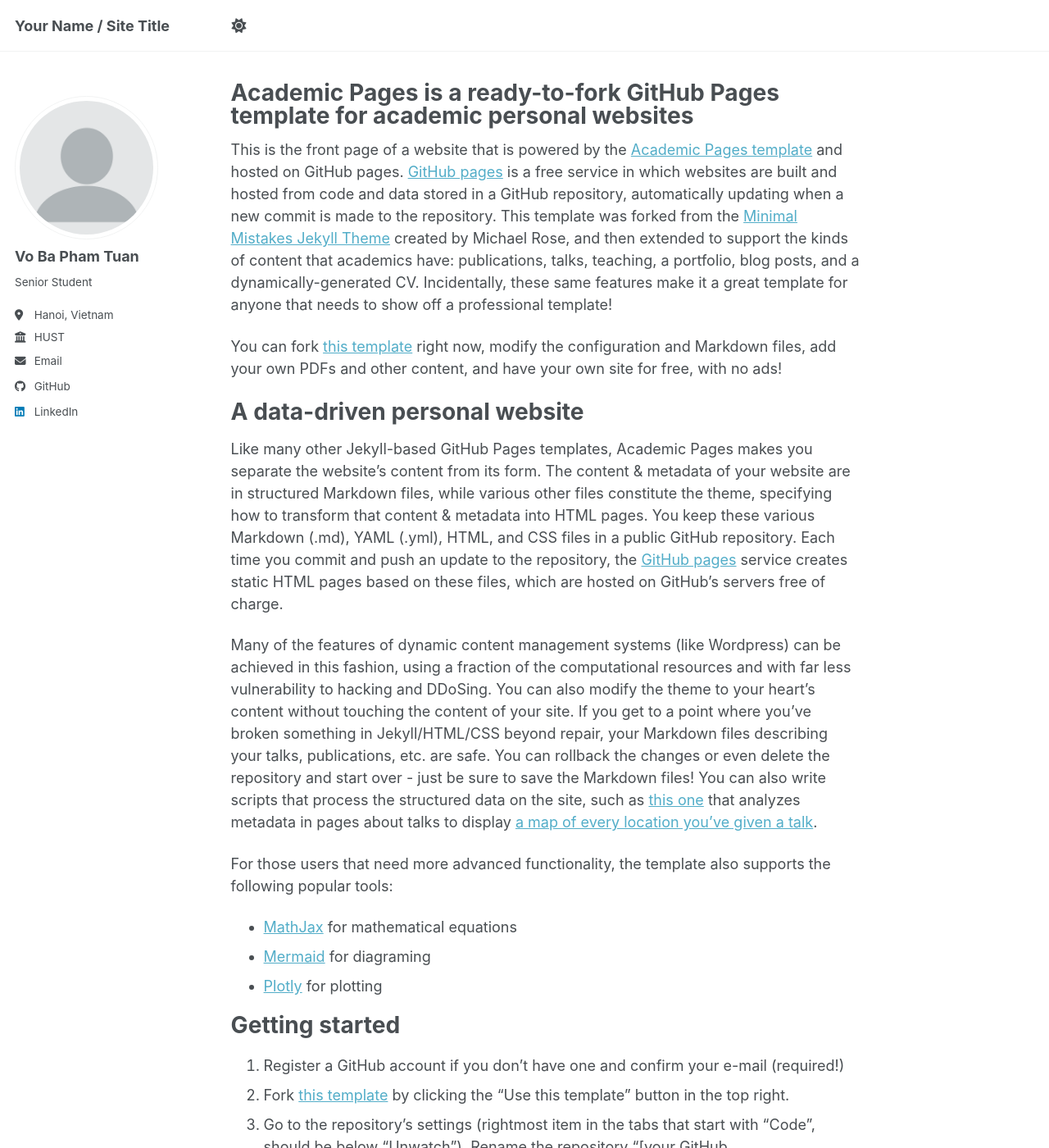
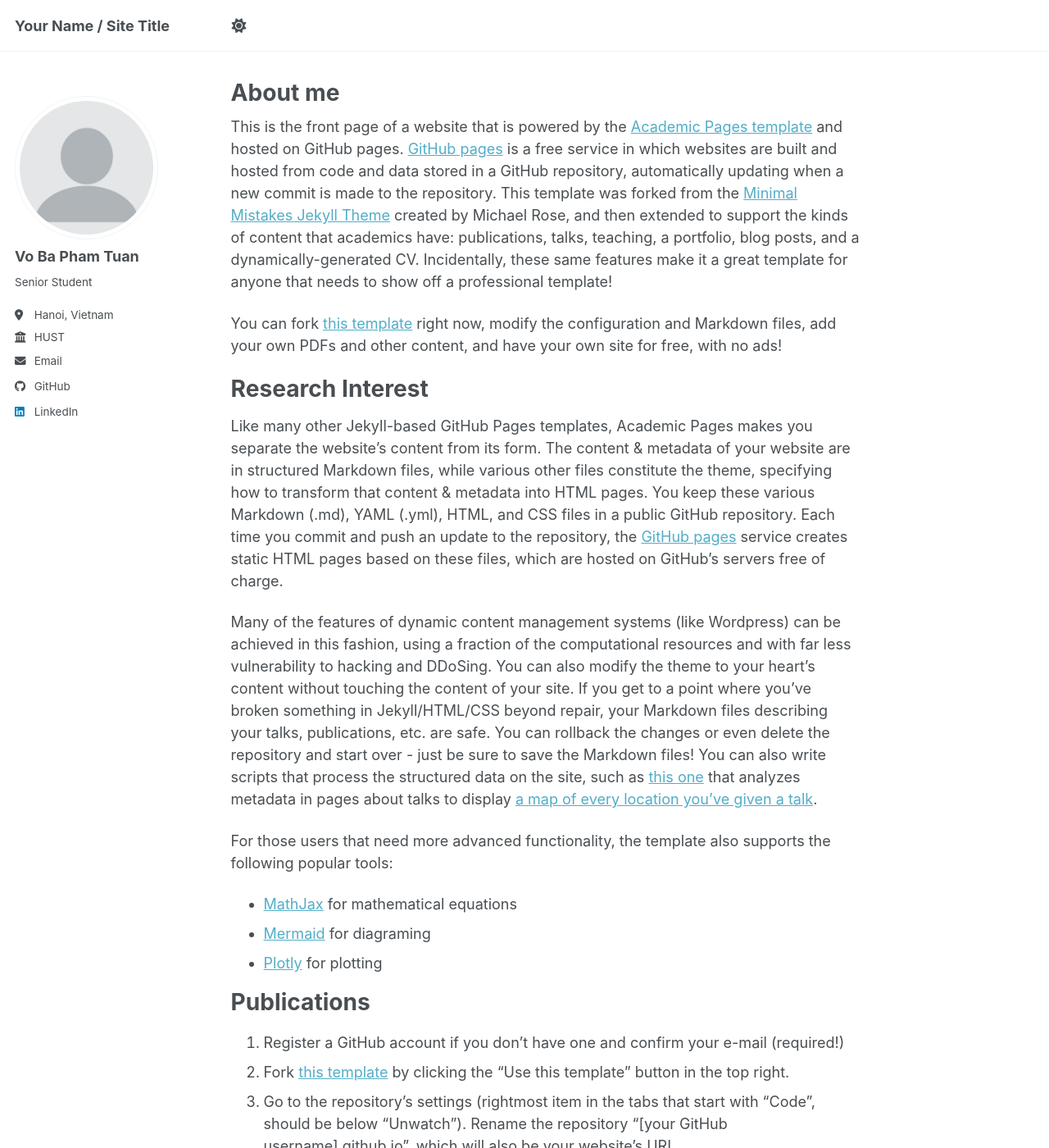
Before and after one commit to TuanVoBaPham/vbpt.github.io, a Jekyll site: the page built from _pages/about.md, in a window 1280 px wide and 1400 px high. Shown: the whole window at 82% size. Built offline with Jekyll 4.4.1, drawn with Linux system fonts in a browser that asks for light colours; a script bundle is joined from its source files by our own code; library files that are not in the unit come from our copies.

Commit message:
Update about.md

```diff
--- a/_pages/about.md
+++ b/_pages/about.md
@@ -1,6 +1,6 @@
 ---
 permalink: /
-title: "Academic Pages is a ready-to-fork GitHub Pages template for academic personal websites"
+title: "About me"
 author_profile: true
 redirect_from:
   - /about/
@@ -11,7 +11,7 @@ This is the front page of a website that is powered by the [Academic Pages templ
 
  You can fork [this template](https://github.com/academicpages/academicpages.github.io) right now, modify the configuration and Markdown files, add your own PDFs and other content, and have your own site for free, with no ads!
 
-A data-driven personal website
+Research Interest
 ======
 Like many other Jekyll-based GitHub Pages templates, Academic Pages makes you separate the website's content from its form. The content & metadata of your website are in structured Markdown files, while various other files constitute the theme, specifying how to transform that content & metadata into HTML pages. You keep these various Markdown (.md), YAML (.yml), HTML, and CSS files in a public GitHub repository. Each time you commit and push an update to the repository, the [GitHub pages](https://pages.github.com/) service creates static HTML pages based on these files, which are hosted on GitHub's servers free of charge.
 
@@ -22,7 +22,7 @@ For those users that need more advanced functionality, the template also support
 - [Mermaid](https://mermaid.js.org/) for diagraming
 - [Plotly](https://plotly.com/javascript/) for plotting
 
-Getting started
+Publications
 ======
 1. Register a GitHub account if you don't have one and confirm your e-mail (required!)
 1. Fork [this template](https://github.com/academicpages/academicpages.github.io) by clicking the "Use this template" button in the top right.
```
